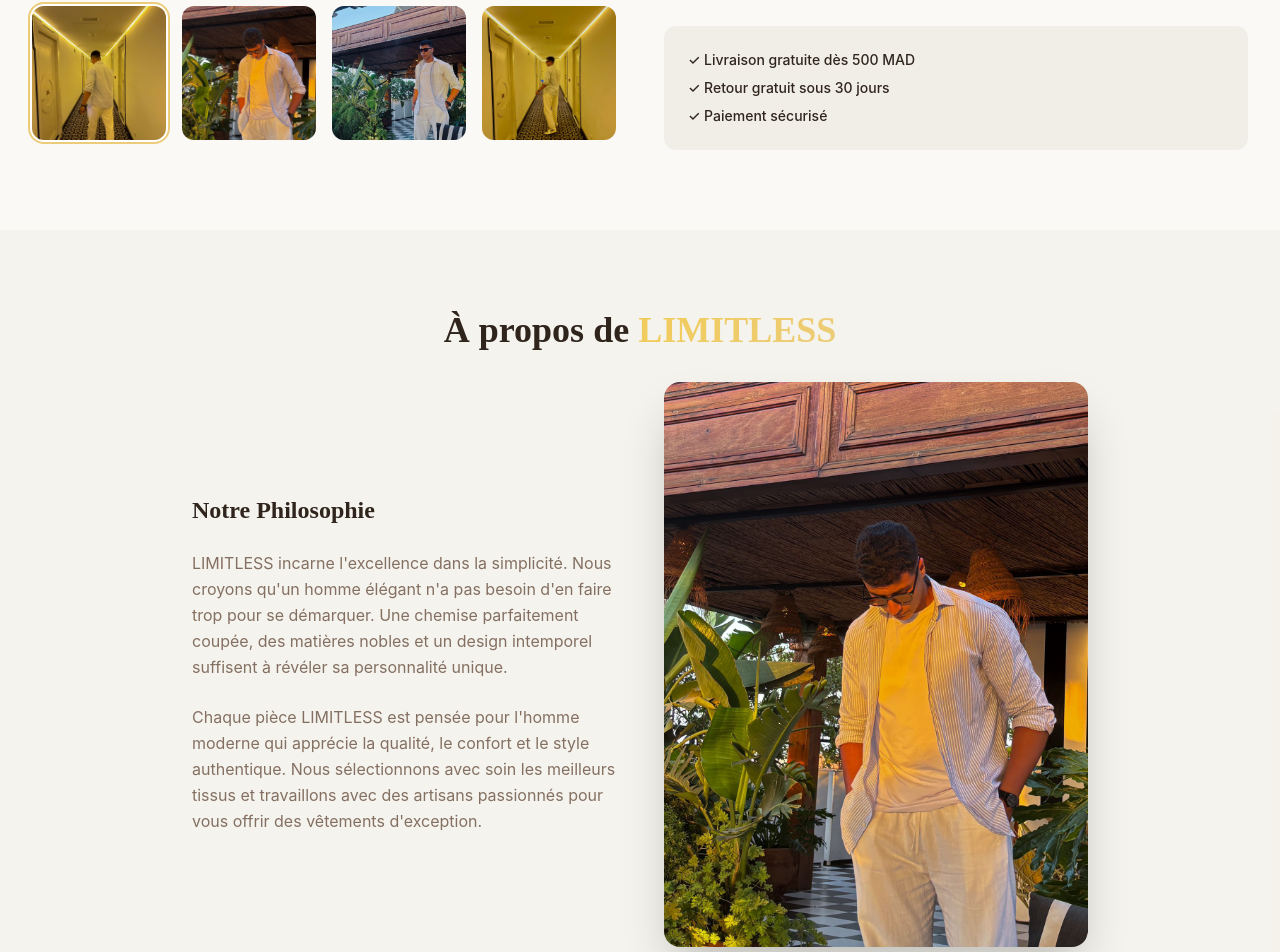
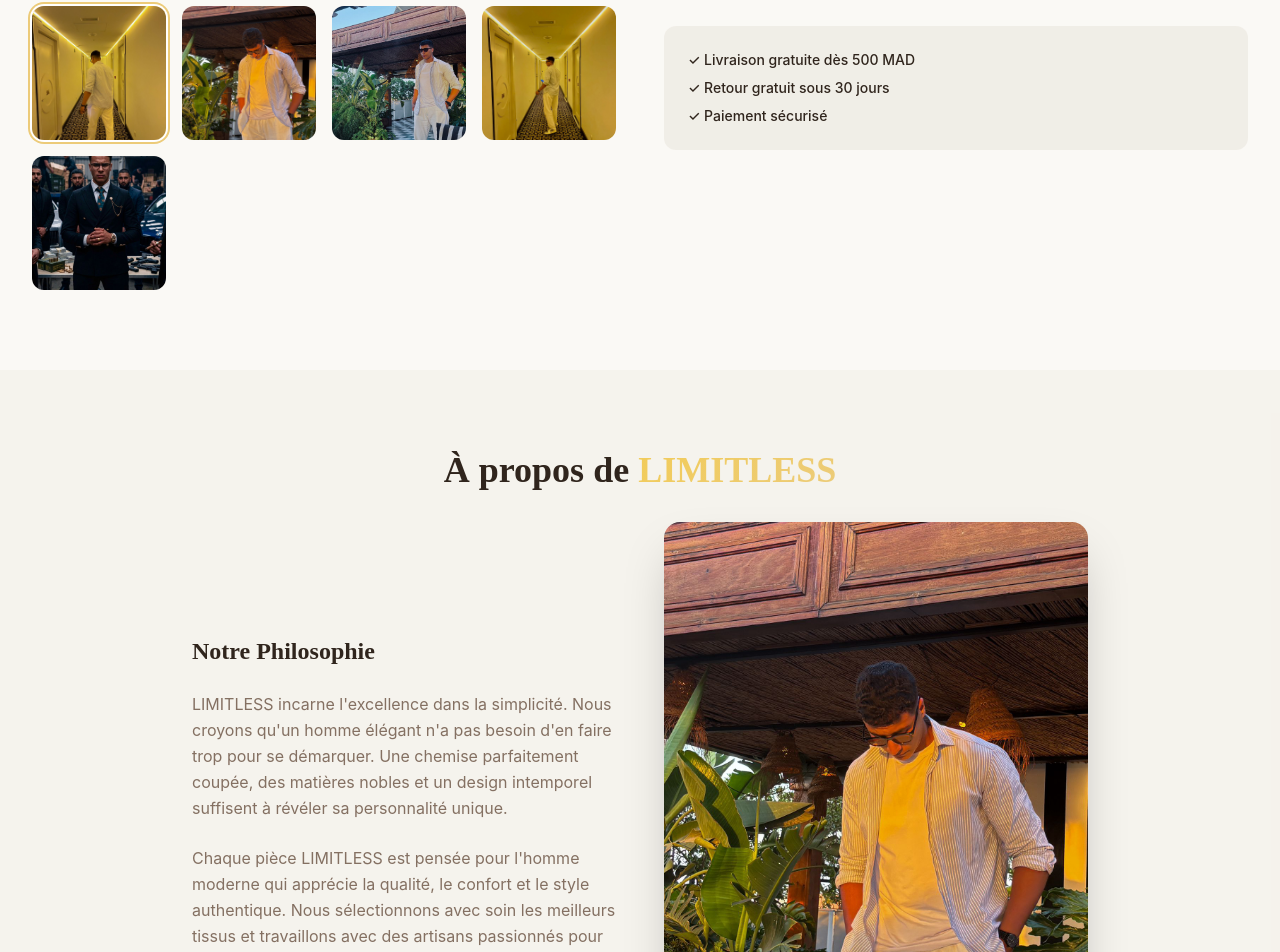
Before and after one commit to ousssy/unic-fashion-front, a React (Vite) app: page / in a window 1280 px wide. Shown: the part 1620-2572 px from the top of the page. Built offline with nearby package versions, Linux system fonts and the light colour scheme.

Commit message:
Added product gallery image
Co-authored-by: ousssy <202725934+ousssy@users.noreply.github.com>

```diff
--- a/src/components/ProductSection.tsx
+++ b/src/components/ProductSection.tsx
@@ -11,7 +11,8 @@ const ProductSection = () => {
     "/lovable-uploads/14e005e7-62a3-44d1-8828-e5417439e464.png",
     "/lovable-uploads/dfca1fd1-f6a2-46da-b9c7-36096f5928f6.png",
     "/lovable-uploads/8120649d-c545-450e-ba3d-1c06eaabb806.png",
-    "/lovable-uploads/c094ca86-26c6-47bd-b428-73715aab673f.png"
+    "/lovable-uploads/c094ca86-26c6-47bd-b428-73715aab673f.png",
+    "/lovable-uploads/6ced0a9b-7191-4f47-92c0-c5913db63dc7.jpg"
   ];
 
   const sizes = ["S", "M", "L", "XL", "XXL"];
```
